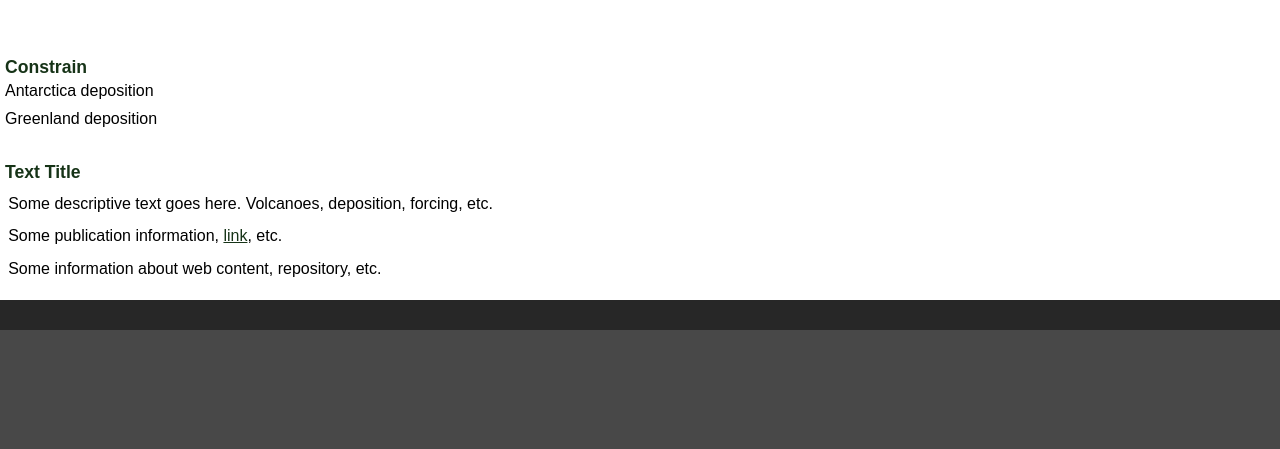
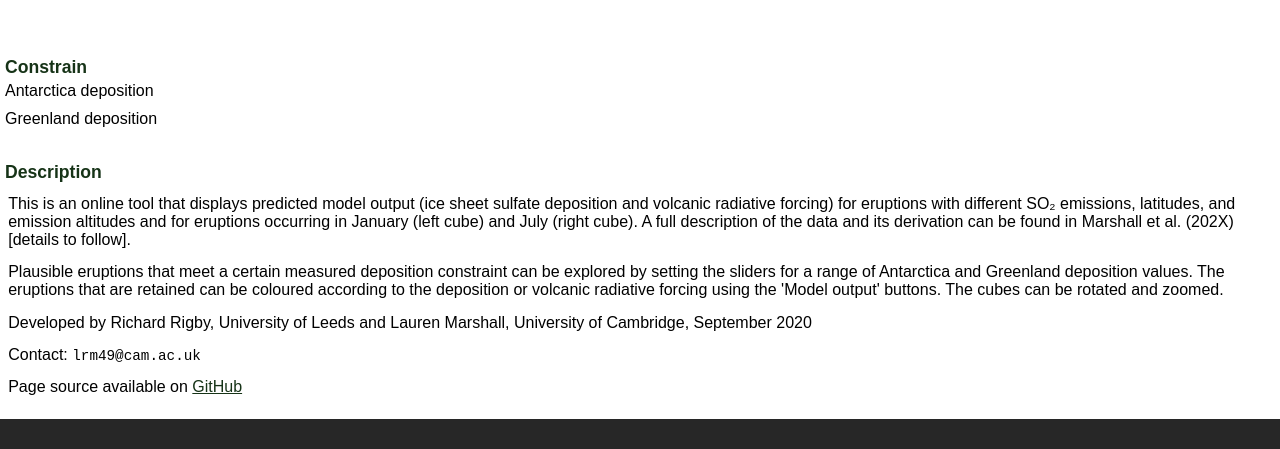
Before and after one commit to cemac/volcanic-forcing-deposition, a plain HTML site: page index.html in a window 1280 px wide. Shown: the part 720-1169 px from the top of the page. Before the commit the page ends 1050 px from the top, so only its background shows below. Drawn offline with Linux system fonts and the light colour scheme.

Commit message:
Add description text

```diff
--- a/css/site.css
+++ b/css/site.css
@@ -142,6 +142,10 @@ body {
   font-family: sans-serif, Arial, Helvetica;
   font-size: 1.0em;
   color: #000;
+}
+
+tt {
+  font-size: 1.1em;
 }
 
 ul, ol, dl {
--- a/index.html
+++ b/index.html
@@ -172,17 +172,33 @@
                class="text_container row_wrap flex_justify flex_grow">
             <div id="text_column"
                  class="text_column column flex_grow">
-              <h3>Text Title</h3>
+              <h3>Description</h3>
               <p>
-                Some descriptive text goes here. Volcanoes, deposition,
-                forcing, etc.
+                This is an online tool that displays predicted model output
+                (ice sheet sulfate deposition and volcanic radiative forcing)
+                for eruptions with different SO₂ emissions, latitudes, and
+                emission altitudes and for eruptions occurring in January (left
+                cube) and July (right cube). A full description of the data and
+                its derivation can be found in Marshall et al. (202X)
+                [details to follow].
               </p><p>
-                Some publication information, <a href="#">link</a>, etc.
+                Plausible eruptions that meet a certain measured deposition
+                constraint can be explored by setting the sliders for a range
+                of Antarctica and Greenland deposition values. The eruptions
+                that are retained can be coloured according to the deposition
+                or volcanic radiative forcing using the 'Model output' buttons.
+                The cubes can be rotated and zoomed.
               </p><p>
-                Some information about web content, repository, etc.
+                Developed by Richard Rigby, University of Leeds and Lauren
+                Marshall, University of Cambridge, September 2020
+              </p><p>
+                Contact: <tt>lrm49@cam.ac.uk</tt>
+              </p><p>
+                Page source available on <a
+                href="https://github.com/cemac/volcanic_forcing_deposition">GitHub</a>
               </p>
+            </div>
           <!-- end text: __________________________________________________ -->
-            </div>
           </div>
 
           <!-- vertical space: ____________________________________________ -->
```
